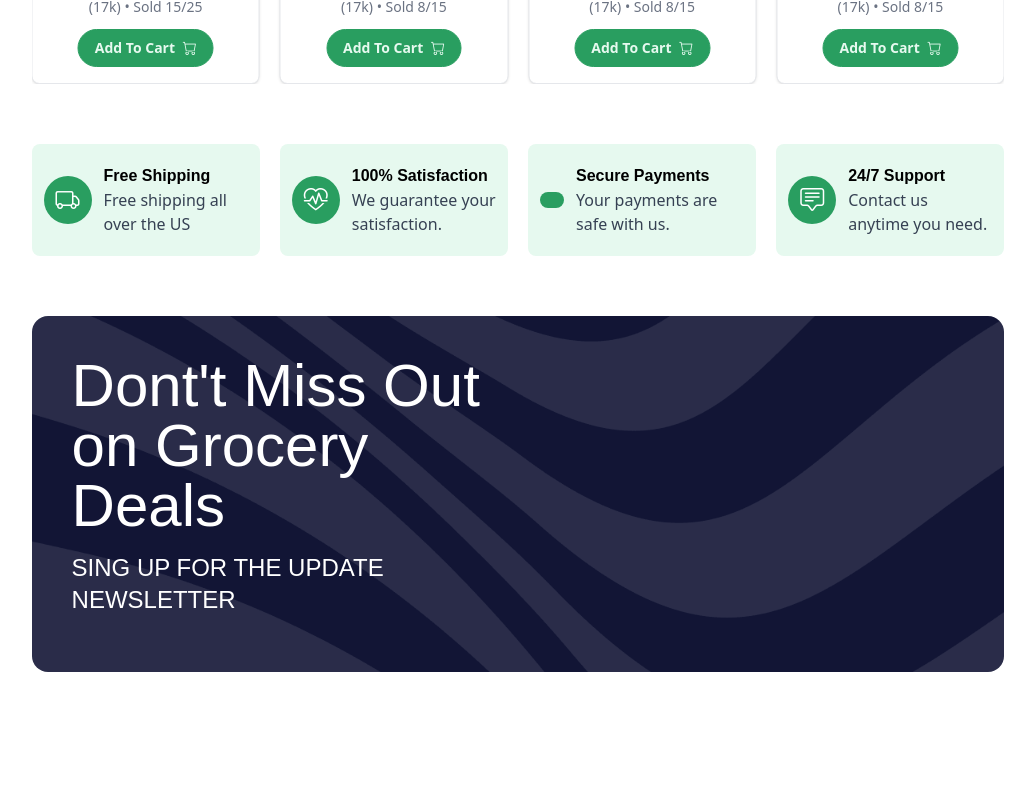
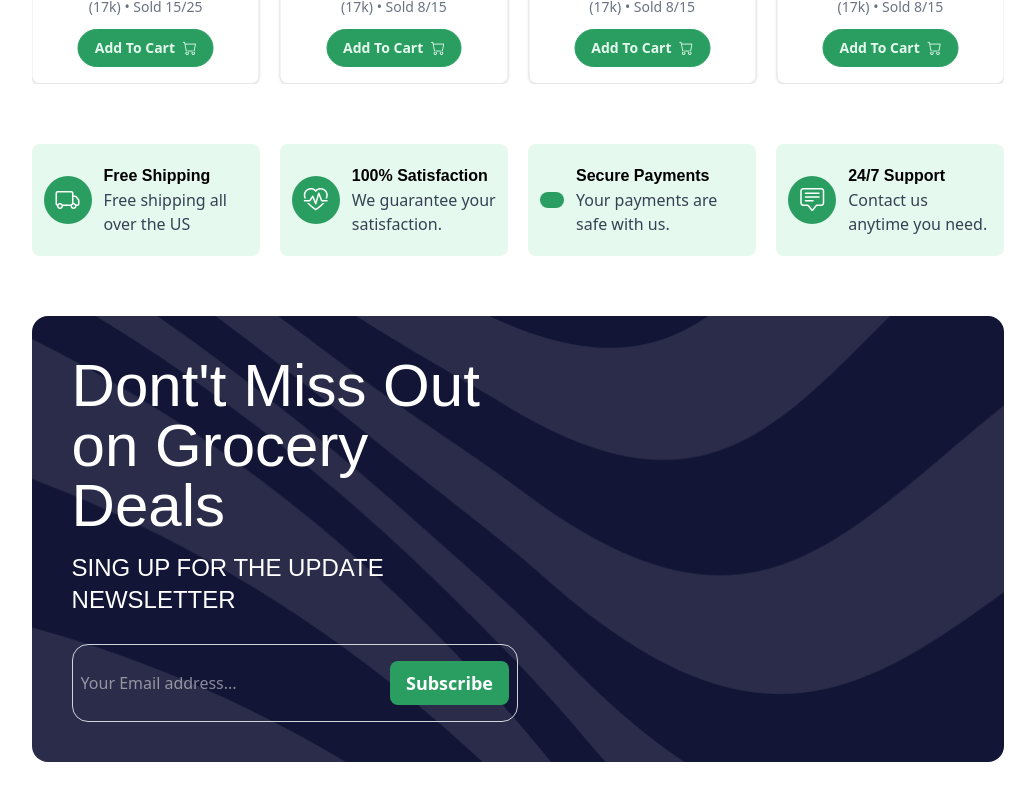
Before and after one commit to Jisap/Responsive-E-Commerce-SnackBasket, a Next.js app: page / in a window 1280 px wide. Shown: the part 9365-10165 px from the top of the page, without its empty margins (122-1157 px from the left). Before the commit the page ends 10077 px from the top, so only its background shows below. Built offline with nearby package versions, Linux system fonts and the light colour scheme; a web font is replaced by a local one.

Commit message:
Add email subscription input and button to Newsletter component, improving user engagement and interaction for newsletter sign-ups.

```diff
--- a/app/UI-Components/Index/Newsletter/Newsletter.tsx
+++ b/app/UI-Components/Index/Newsletter/Newsletter.tsx
@@ -13,6 +13,17 @@ const Newsletter = () => {
         <div className="w-full lg:w-1/2">
           <h1 className="Unbounded text-4xl lg:text-6xl">Dont&apos;t Miss Out on Grocery Deals</h1>
           <h3 className="text-md lg:text-2xl my-4 Unbounded">SING UP FOR THE UPDATE NEWSLETTER</h3>
+          <div className="mt-7 border border-gray-300 rounded-2xl p-2 flex justify-between items-center">
+            <input
+              type="text"
+              className="w-full h-10 outline-none"
+              placeholder="Your Email address..."
+            />
+
+            <button className="px-4 py-2 my-2 text-lg font-semibold rounded-lg text-white bg-prim text-md hover:bg-white hover:text-prim cursor-pointer transition-all duration-300">
+              Subscribe
+            </button>
+          </div>
         </div>
       </div>
     </div>
```
